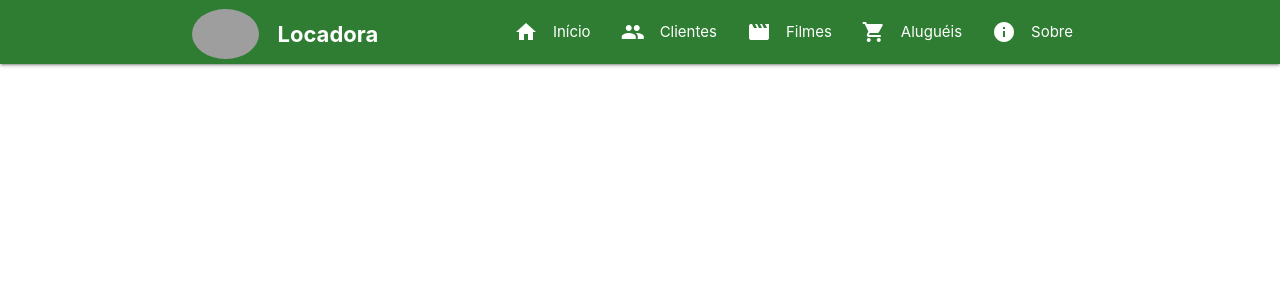
After one commit to GabrielFSilva01/Locadora-main, a PHP site: page /VIEW/menu.php in a window 1280 px wide. The commit adds this page. Shown: the top 300 px of the page. Run offline with PHP 8.4, Linux system fonts and the light colour scheme; grey boxes are pictures that could not be loaded.

Commit message:
Crud Completo(Create,Read,Update and Delete) inicio menu.php

```diff
--- a/VIEW/Cliente/Lstcliente.php
+++ b/VIEW/Cliente/Lstcliente.php
@@ -63,6 +63,10 @@ $clientes = $dalCliente->Select();
                            onclick="location.href='FormClienteEdit.php?id=<?= $cliente->getId(); ?>'">
                             edit
                         </i>
+                        <i class="material-icons grey-text text-darken-2" style="cursor:pointer;"
+                           onclick="location.href='DetailCliente.php?id=<?= $cliente->getId(); ?>'">
+                            details
+                        </i>
                     </td>
                 </tr>
             <?php } ?>
--- /dev/null
+++ b/VIEW/menu.php
@@ -0,0 +1,70 @@
+<!DOCTYPE html>
+<html lang="pt-BR">
+<head>
+  <meta charset="UTF-8" />
+  <meta name="viewport" content="width=device-width, initial-scale=1.0"/>
+  <title>Locadora - Página Principal</title>
+
+  <!-- Materialize CSS -->
+  <link href="https://fonts.googleapis.com/icon?family=Material+Icons" rel="stylesheet">
+  <link rel="stylesheet" href="https://cdnjs.cloudflare.com/ajax/libs/materialize/1.0.0/css/materialize.min.css">
+
+  <style>
+    .brand-logo img {
+      height: 50px;
+      vertical-align: middle;
+      margin-right: 10px;
+    }
+    .brand-logo span {
+      vertical-align: middle;
+      font-weight: bold;
+      font-size: 22px;
+    }
+  </style>
+</head>
+<body>
+
+  <!-- NAVBAR -->
+  <nav class="green darken-3">
+    <div class="nav-wrapper container">
+      <!-- Logo à esquerda com texto -->
+      <a href="index.php" class="brand-logo">
+        <img src="assets/logo.png" alt="Logo Locadora" class="circle">
+        <span>Locadora</span>
+      </a>
+
+      <!-- Ícone hamburguer para mobile -->
+      <a href="#" data-target="mobile-nav" class="sidenav-trigger right">
+        <i class="material-icons">menu</i>
+      </a>
+
+      <!-- Menu desktop -->
+      <ul class="right hide-on-med-and-down">
+        <li><a href="index.php"><i class="material-icons left">home</i>Início</a></li>
+        <li><a href="Cliente/Lstcliente.php"><i class="material-icons left">people</i>Clientes</a></li>
+        <li><a href="Filmes/Lstfilmes.php"><i class="material-icons left">movie</i>Filmes</a></li>
+        <li><a href="Alugueis/Lstalugueis.php"><i class="material-icons left">shopping_cart</i>Aluguéis</a></li>
+        <li><a href="Sobre.php"><i class="material-icons left">info</i>Sobre</a></li>
+      </ul>
+    </div>
+  </nav>
+
+  <!-- Menu Mobile -->
+  <ul class="sidenav" id="mobile-nav">
+    <li><a href="index.php"><i class="material-icons">home</i>Início</a></li>
+    <li><a href="Cliente/Lstcliente.php"><i class="material-icons">people</i>Clientes</a></li>
+    <li><a href="Filmes/Lstfilmes.php"><i class="material-icons">movie</i>Filmes</a></li>
+    <li><a href="Alugueis/Lstalugueis.php"><i class="material-icons">shopping_cart</i>Aluguéis</a></li>
+    <li><a href="Sobre.php"><i class="material-icons">info</i>Sobre</a></li>
+  </ul>
+
+  <!-- Materialize JS -->
+  <script src="https://cdnjs.cloudflare.com/ajax/libs/materialize/1.0.0/js/materialize.min.js"></script>
+  <script>
+    document.addEventListener('DOMContentLoaded', function () {
+      M.Sidenav.init(document.querySelectorAll('.sidenav'));
+    });
+  </script>
+
+</body>
+</html>
```
Also changed, not shown: DAL/cliente.php (+8 -1 lines), VIEW/Cliente/DeleteCliente.php (added, +8 -0 lines), VIEW/Cliente/DetailCliente.php (added, +80 -0 lines), VIEW/img/floresta_1.jpg (added).
